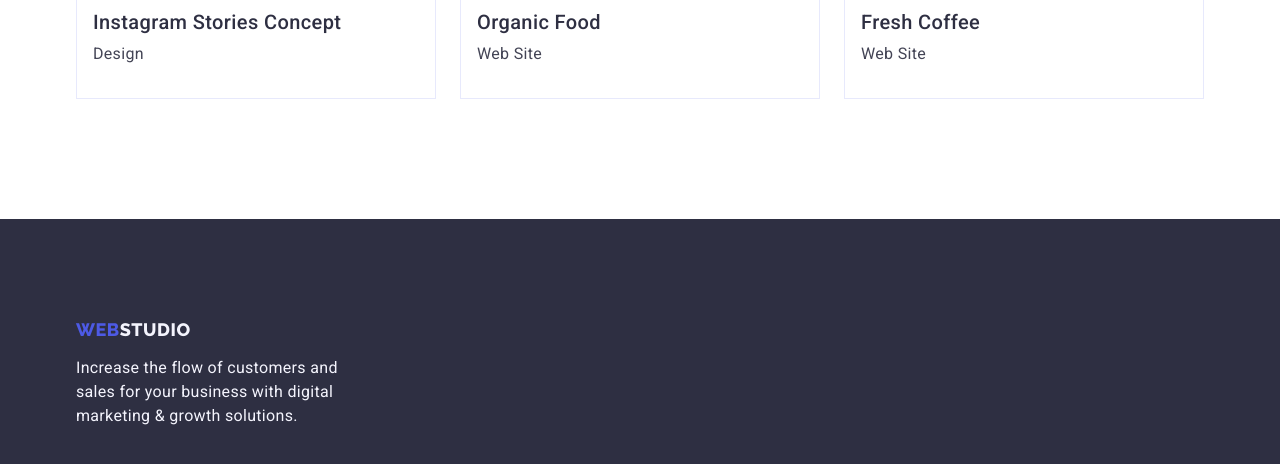
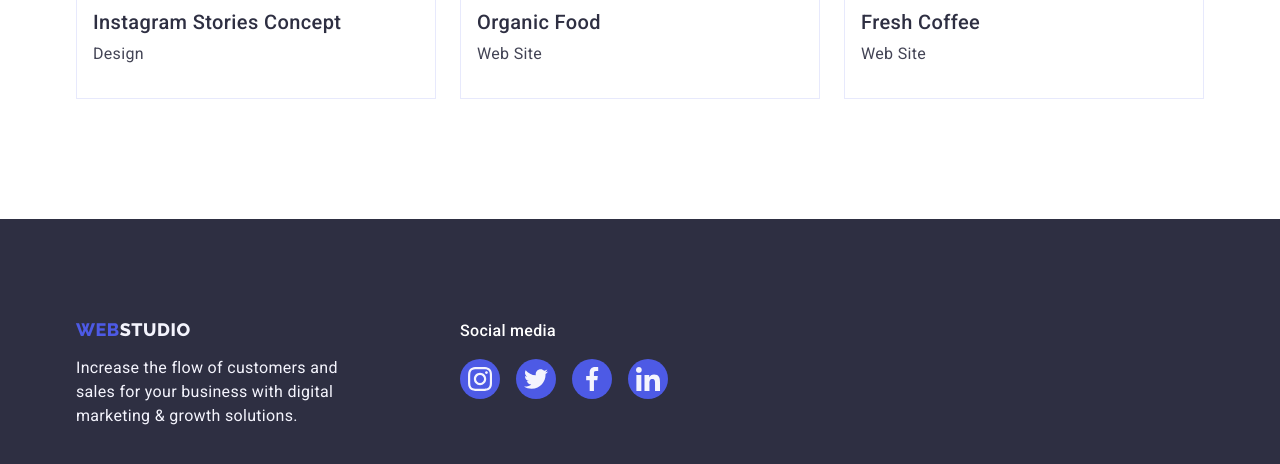
Before and after one commit to AlyonaKasianchuk/goit-markup-hw-04, a plain HTML site: page portfolio.html in a window 1280 px wide. Shown: the part 1551-2015 px from the top of the page. Drawn offline with nearby package versions, Linux system fonts and the light colour scheme.

Commit message:
goit-markup-hw-04

```diff
--- a/css/styles.css
+++ b/css/styles.css
@@ -7,6 +7,7 @@
     --white: #fff;
     --btn-text: #e7e9fc;
     --light-slate: #8e8f99;
+    --green: #31d0aa;
 }
 body {
     font-family: "Roboto", sans-serif;
@@ -335,7 +336,7 @@ ul {
 .social-icons-item {
     width: 40px;
     height: 40px;
-    transition: background-color 250ms cubic-bezier(0.4, 0, 0.2, 1);
+
 }
 .social-icons-link {
     width: 100%;
@@ -345,6 +346,7 @@ ul {
     align-items: center;
     background-color: var(--blue-brand-color);
     justify-content: center;
+    transition: background-color 250ms cubic-bezier(0.4, 0, 0.2, 1);
 }
 .social-icons-link:hover {
     background-color: var(--ocean);
@@ -426,6 +428,13 @@ ul {
     padding: 100px 0;
 }
 .div-footer {
+display: flex;
+align-items: baseline;
+}
+.div-footer-first {
+    margin-right:120px;
+}
+.div-footer-second {
 
 }
 .text-footer {
@@ -458,7 +467,48 @@ line-height: 1.17;
     text-decoration: none;
     letter-spacing: 0.03em;
 }
+.p-social-media {
+    font-weight: 500;
+    font-size: 16px;
+    line-height: 1.5;
+    letter-spacing: 0.02em;
+    color:var(--white);
+    margin-bottom: 16px;
+}
+.social-media-list {
+    display: flex;
+    justify-content: center;
+    gap: 16px;
+}
 
+.social-media-item {
+    width: 40px;
+    height: 40px;
+
+}
+
+.social-media-link {
+    width: 100%;
+    height: 100%;
+    border-radius: 50%;
+    display: flex;
+    align-items: center;
+    background-color: var(--blue-brand-color);
+    justify-content: center;
+    transition: background-color 250ms cubic-bezier(0.4, 0, 0.2, 1);
+}
+
+.social-media-link:hover {
+    background-color: var(--green);
+}
+
+.social-media-link:focus {
+    background-color: var(--green);
+}
+
+.social-media {
+    fill: var(--cloud);
+}
 
 
 /* Portfolio */
--- a/portfolio.html
+++ b/portfolio.html
@@ -99,12 +99,29 @@
     </main>
     <footer class="page-footer">
         <div class="div-footer container">
-            <a class="logo-footer link" href="./index.html">Web<span class="logo-span">Studio</span></a>
-            <p class="text-footer">Increase the flow of customers and sales for your business with digital marketing &
-                growth solutions.</p>
-        </div>
-
-    </footer>
+            <div class="div-footer-first">
+<a class="logo-footer link" href="./index.html">Web<span class="logo-span">Studio</span></a>
+<p class="text-footer">Increase the flow of customers and sales for your business with digital marketing & growth solutions.</p>
+</div>
+<div class="div-footer-second">
+<p class="p-social-media">Social media</p>
+<ul class="social-media-list list">
+    <li class="social-media-item"><a href="" class="social-media-link"><svg class="social-media" width="24" height="24">
+                <use href="./images/icons.svg#instagram 2"></use>
+            </svg></a></li>
+    <li class="social-media-item"><a href="" class="social-media-link"><svg class="social-media" width="24" height="24">
+                <use href="./images/icons.svg#twitter 1"></use>
+            </svg></a></li>
+    <li class="social-media-item"><a href="" class="social-media-link"><svg class="social-media" width="24" height="24">
+                <use href="./images/icons.svg#facebook 1"></use>
+            </svg></a></li>
+    <li class="social-media-item"><a href="" class="social-media-link"><svg class="social-media" width="24" height="24">
+                <use href="./images/icons.svg#linkedin 1"></use>
+            </svg></a></li>
+</ul>
+</div>
+</div>
+</footer>
     </body>
 
     </html>
```
Also changed, not shown: index.html (+19 -0 lines).
